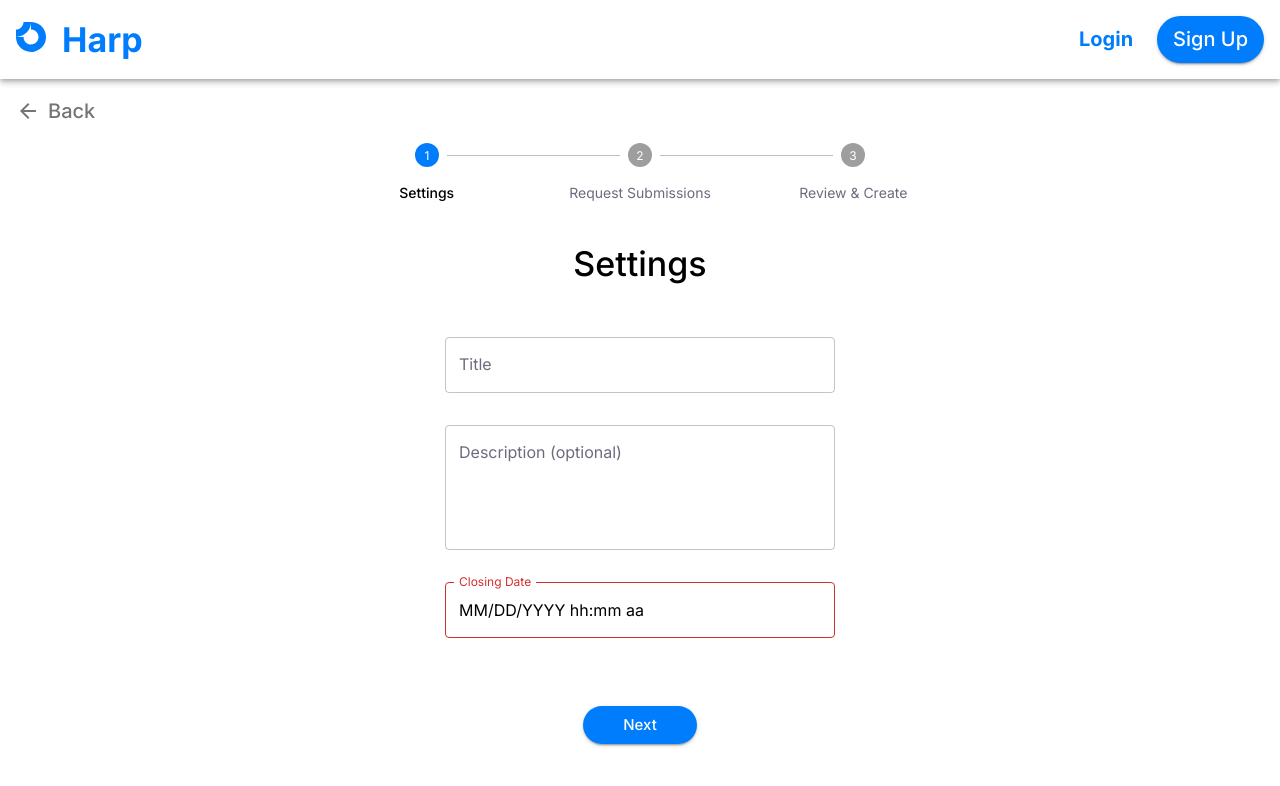
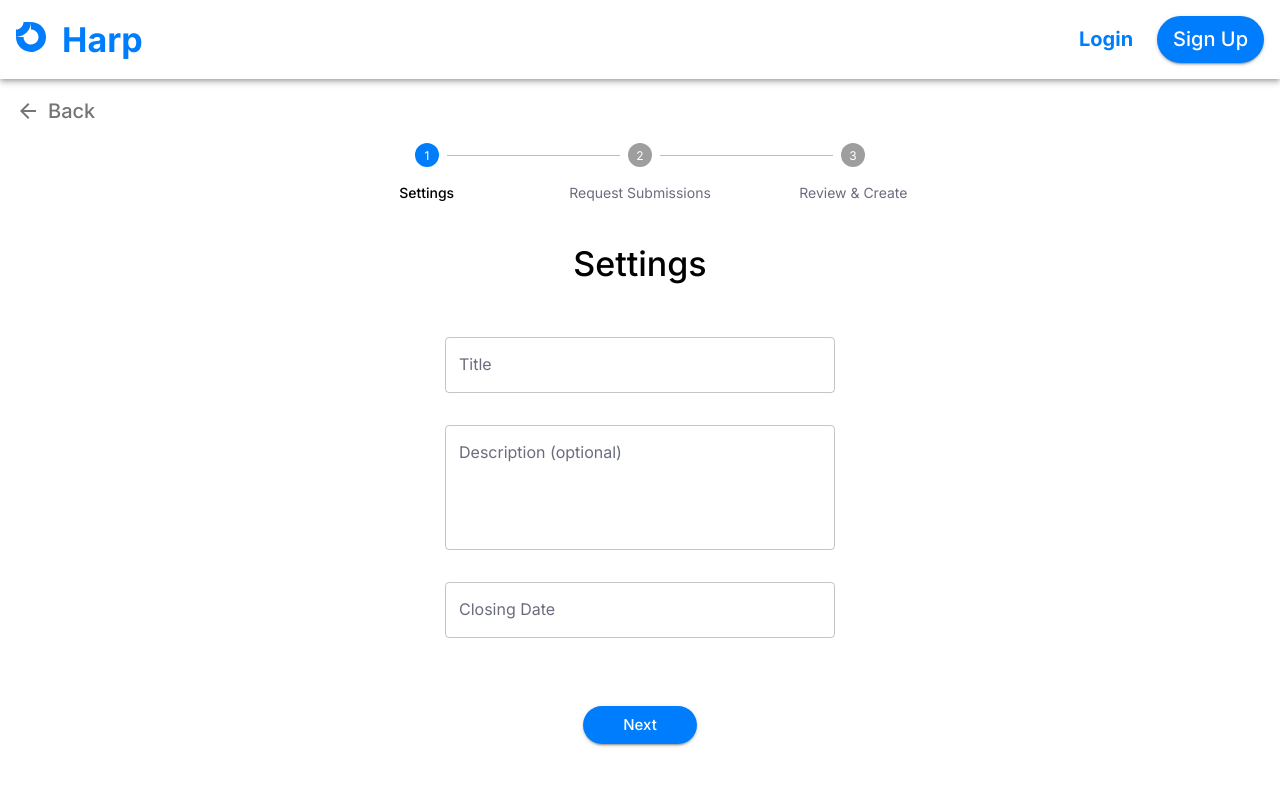
Before and after one commit to COSC-499-W2023/year-long-project-team-3, a Next.js app: page /submission-box in a window 1280 px wide. Shown: the top 786 px of the page. Built offline with nearby package versions, Linux system fonts and the light colour scheme; no server answers.

Commit message:
Think the date works?

```diff
--- a/src/app/submission-box/page.tsx
+++ b/src/app/submission-box/page.tsx
@@ -18,14 +18,14 @@ import { useRouter } from 'next/navigation'
 type FormData = {
     title: string
     description: string | undefined
-    closingDate: string
+    closingDate: Date | null | undefined
     emails: string[]
 }
 
 const INITIAL_DATA: FormData = {
     title: '',
     description: '',
-    closingDate: '',
+    closingDate: null,
     emails: [],
 }
 
--- a/src/components/SubmissionBoxComponents/ReviewAndCreate/index.tsx
+++ b/src/components/SubmissionBoxComponents/ReviewAndCreate/index.tsx
@@ -9,7 +9,7 @@ import dayjs from 'dayjs'
 type ReviewAndCreateData = {
     title: string
     description: string | undefined
-    closingDate: string
+    closingDate: Date | null | undefined
     emails: string[]
 }
 
--- a/src/components/SubmissionBoxComponents/Settings/index.tsx
+++ b/src/components/SubmissionBoxComponents/Settings/index.tsx
@@ -11,7 +11,7 @@ import dayjs from 'dayjs'
 type SettingsData = {
     title: string
     description: string | undefined
-    closingDate: string
+    closingDate: Date | null | undefined
 }
 
 type SettingsFormProps = SettingsData & {
@@ -84,10 +84,10 @@ export default function Settings({ title, description, closingDate, updateFields
                 <DateTimePicker
                     disablePast
                     label='Closing Date'
-                    value={dayjs(formik.values.closingDate)}
+                    value={formik.values.closingDate ? dayjs(formik.values.closingDate) : null}
                     onChange={(newDate) => {
                         formik.handleChange
-                        updateFields({ closingDate: newDate ? newDate.toString() : '' })
+                        updateFields({ closingDate: newDate ? newDate.toDate() : null })
                     }}
                 />
             </Box>
@@ -108,5 +108,5 @@ const validationSchema: ObjectSchema<SettingsData> = yup.object().shape({
     title: yup.string().required('Please enter a title for your submission box'),
     description: yup.string(),
     // only future dates can be chosen due to disablePast on DateTimePicker
-    closingDate: yup.string().default(''),
+    closingDate: yup.date().nullable(),
 })
```
